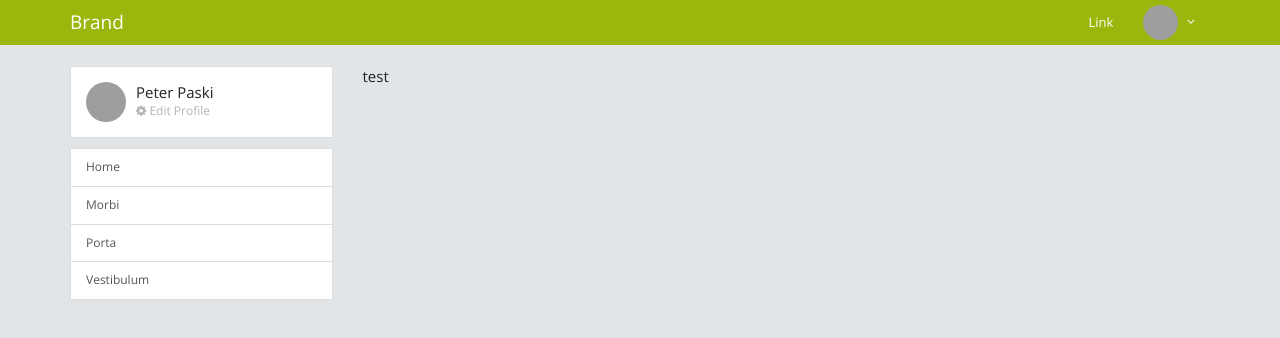
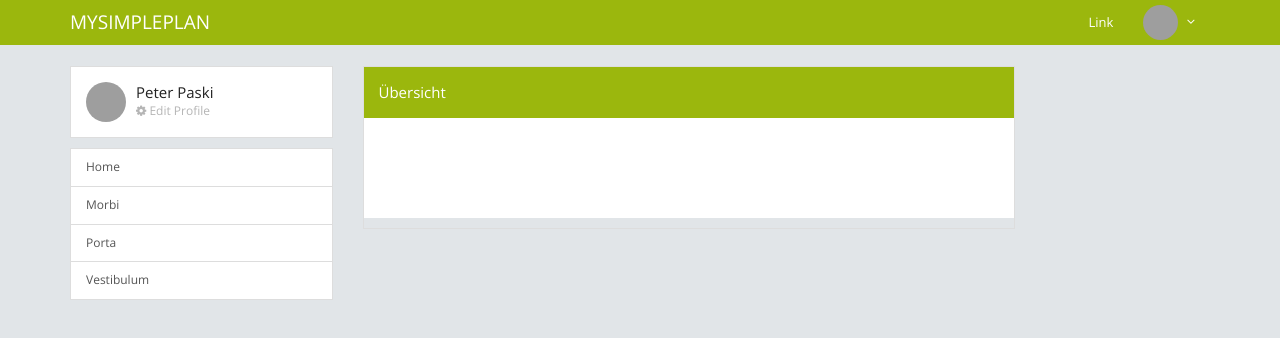
Before and after one commit to inap01/MySimplePlan, a PHP site: page /app/index.html in a window 1280 px wide. Shown: the top 338 px of the page. Run offline with PHP 8.4, Linux system fonts and the light colour scheme; data that the repository does not hold is empty; some libraries are stand-ins or nearby versions; grey boxes are pictures that could not be loaded.

Commit message:
Home View Goals preparation

```diff
--- a/app/app.js
+++ b/app/app.js
@@ -8,6 +8,10 @@
                 controller: 'HomeController',
                 templateUrl: 'components/home/index.html'
             })
+            .when('/goals', {
+                controller: 'GoalController',
+                templateUrl: 'components/goals/index.html'
+            })
             .otherwise({ redirectTo: '/' });
     });
 
--- /dev/null
+++ b/app/components/goals/controller.js
@@ -0,0 +1,3 @@
+/**
+ * Created by Sebastian on 07.01.16.
+ */
--- a/app/components/home/index.html
+++ b/app/components/home/index.html
@@ -1 +1,6 @@
-<span>{{ test }}</span>
+<div id="home">
+    <div class="wrapper">
+        <div class="overview-header">Übersicht</div>
+        <div class="overview"></div>
+    </div>
+</div>
--- a/app/index.html
+++ b/app/index.html
@@ -23,8 +23,11 @@
                 <div class="profile" ng-include="'shared/profile/index.html'" ng-controller="ProfileController"></div>
                 <div class="nav" ng-include="'shared/sidebar/index.html'"></div>
             </div>
-            <div class="col-md-9">
+            <div class="col-md-7">
                 <div ng-view></div>
+            </div>
+            <div class="col-md-2">
+
             </div>
         </div>
     </div>
--- a/app/shared/topnav/index.html
+++ b/app/shared/topnav/index.html
@@ -1,14 +1,14 @@
 <div class="container">
     <div class="navbar-header">
-        <button type="button" class="navbar-toggle collapsed" data-toggle="collapse" data-target="#bs-example-navbar-collapse-1" aria-expanded="false">
+        <button type="button" class="navbar-toggle collapsed" data-toggle="collapse" data-target="#topnav" aria-expanded="false">
             <span class="sr-only">Toggle navigation</span>
             <span class="icon-bar"></span>
             <span class="icon-bar"></span>
             <span class="icon-bar"></span>
         </button>
-        <a class="navbar-brand" href="#">Brand</a>
+        <a class="navbar-brand" href="#">MYSIMPLEPLAN</a>
     </div>
-    <div class="collapse navbar-collapse" id="bs-example-navbar-collapse-1">
+    <div class="collapse navbar-collapse" id="topnav">
         <ul class="nav navbar-nav navbar-right">
             <li><a href="#">Link</a></li>
             <li class="dropdown">
--- /dev/null
+++ b/assets/styles/_home.scss
@@ -0,0 +1,19 @@
+.wrapper{
+    width:100%;
+    border: 1px solid $grey-border;
+}
+
+.overview{
+    background-color: $white;
+    min-height: 100px;
+    margin-bottom: 10px;
+    padding: 15px;
+}
+
+.overview-header{
+    background-color:$green;
+    min-height: 40px;
+    padding:15px;
+    color:$white;
+    font-weight: 500;
+}
--- a/assets/styles/mysimpleplan.css
+++ b/assets/styles/mysimpleplan.css
@@ -45,4 +45,19 @@ body {
       -moz-border-radius: 50% 50% 50% 50%;
       border-radius: 50% 50% 50% 50%; }
 
+#home .wrapper {
+  width: 100%;
+  border: 1px solid #dddddd; }
+#home .overview {
+  background-color: #fff;
+  min-height: 100px;
+  margin-bottom: 10px;
+  padding: 15px; }
+#home .overview-header {
+  background-color: #9bb70d;
+  min-height: 40px;
+  padding: 15px;
+  color: #fff;
+  font-weight: 500; }
+
 /*# sourceMappingURL=mysimpleplan.css.map */
--- a/assets/styles/mysimpleplan.scss
+++ b/assets/styles/mysimpleplan.scss
@@ -12,3 +12,7 @@ body {
 #sidebar {
     @import "sidebar-profile";
 }
+
+#home   {
+    @import "home";
+}
```
Also changed, not shown: app/components/goals/index.html (added).
